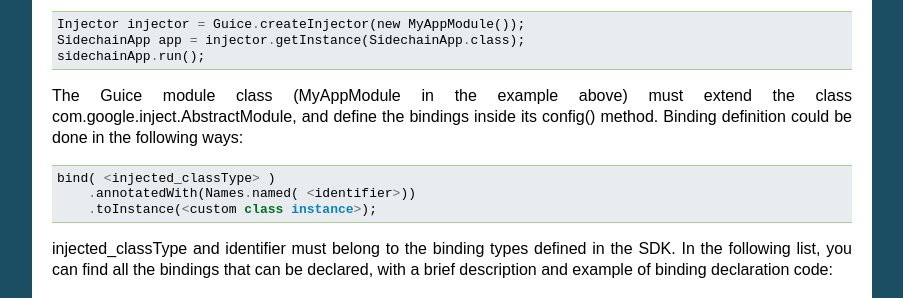
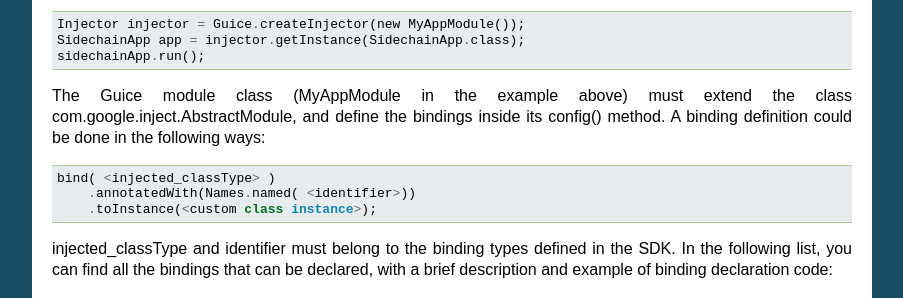
Before and after one commit to HorizenOfficial/developer-horizen-global, a Sphinx documentation site: the page built from docs/introduction/Base-App.rst, in a window 1280 px wide and 900 px high, scrolled down 4439 px. Shown: the part 173-471 px from the top of the window, without its empty margins (198-1101 px from the left). Built offline with Sphinx 7.4.7, drawn with Linux system fonts in a browser that asks for light colours.

```diff
--- a/docs/introduction/Base-App.rst
+++ b/docs/introduction/Base-App.rst
@@ -215,7 +215,7 @@ You can define a Guice module which declares all the bindings, then use that mod
 	sidechainApp.run();
 
 
-The Guice module class (MyAppModule in the example above) must extend the class com.google.inject.AbstractModule, and define the bindings inside its config() method. Binding definition could be done in the following ways:
+The Guice module class (MyAppModule in the example above) must extend the class com.google.inject.AbstractModule, and define the bindings inside its config() method. A binding definition could be done in the following ways:
 
 ::
 
```
